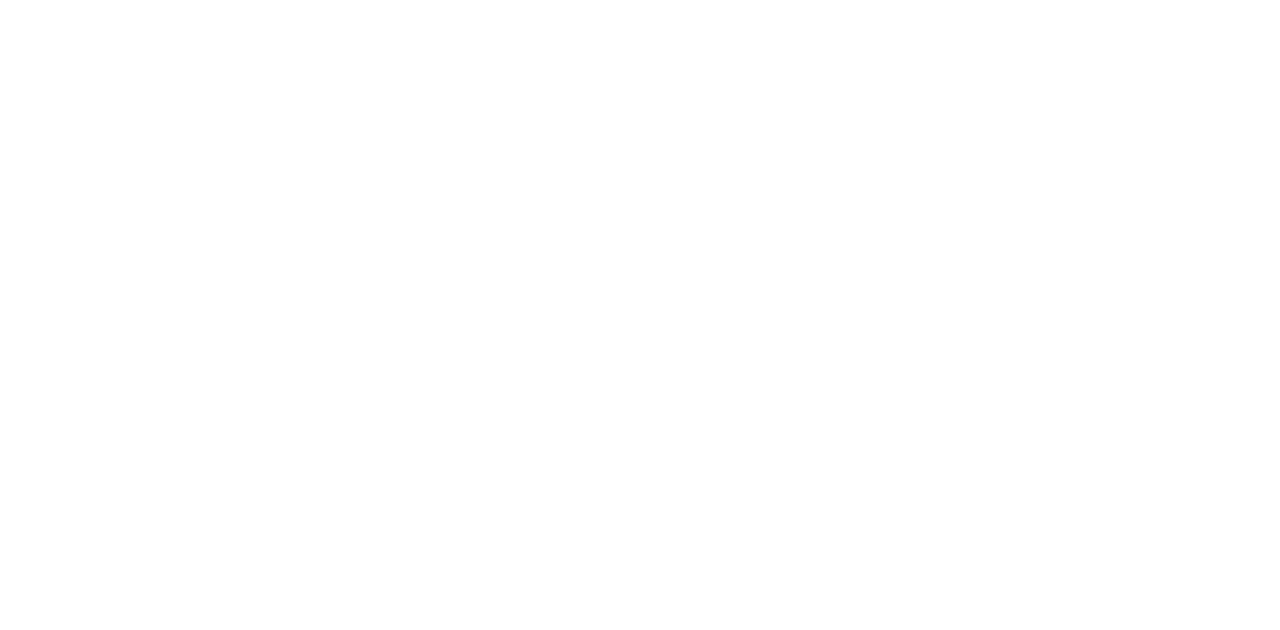
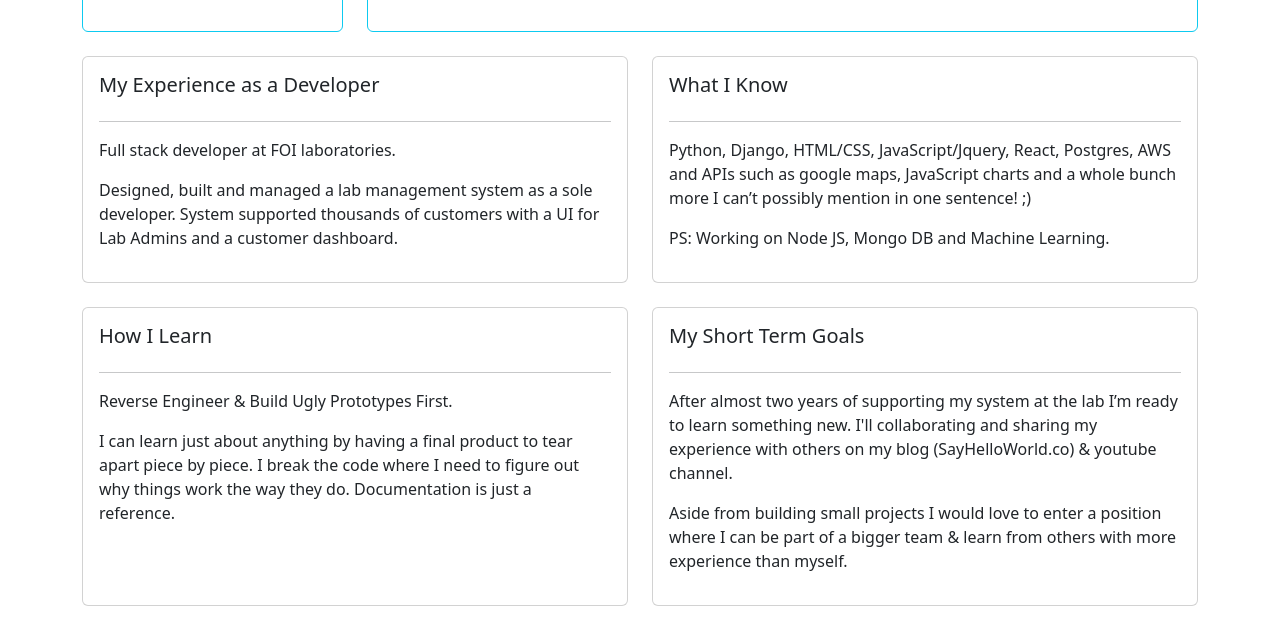
Before and after one commit to KhanFaheed/MyResume, a Django app: page / in a window 1280 px wide. Before the commit the part shown is empty. Shown: the part 1504-2134 px from the top of the page. Before the commit the page ends 25 px from the top, so only its background shows below. Run offline with Django 5.2, Linux system fonts and the light colour scheme.

Commit message:
final commit

```diff
--- a/base/templates/base/home.html
+++ b/base/templates/base/home.html
@@ -1 +1,88 @@
-<h3>Hello World!</h3>
+
+{% load static %}
+<!DOCTYPE html>
+<html lang="en">
+<head>
+    <title>Document</title>
+    <link rel="stylesheet" href="{% static 'css/main.css'  %}">
+    <link href="https://cdn.jsdelivr.net/npm/bootstrap@5.3.3/dist/css/bootstrap.min.css" rel="stylesheet" integrity="sha384-QWTKZyjpPEjISv5WaRU9OFeRpok6YctnYmDr5pNlyT2bRjXh0JMhjY6hW+ALEwIH" crossorigin="anonymous">
+</head>
+<body>
+    <br>
+    <div class="container">
+
+        <div class="row">
+          <div class="col-md-3">
+            <div class="card card-body h-100  border-info" id="profile-wrapper">
+                <img id="profile-pic" src="{% static '/images/Profile.jpg'%}" >
+                <hr>
+                <h4>Hi I'm Faheed!</h4>
+                <p>I love coding, doing research and collaborating</p>
+            </div>
+          </div>
+
+          <div class="col-md-9">
+            <div class="card card-body h-100  border-info">
+                <h4>My First Job as a Developer</h4>
+                <hr>
+                <p>3 months after writing my first Hello World program on September 8th 2017 (While working in the marketing department) I had convinced my boss to let me take a stab at building a better version of the outdated laboratory management system my company was running on.</p>
+
+                <p>Before I knew it we transitioned from the old system and we're on to mine. My newbie self was now in charge of hosting hundreds of thousands of lab samples and supporting thousands of clients.</p>
+
+                <p>From this you’ll see that I’m someone that jumps before I can talk myself out of doing something scary.</p>
+
+                <ul class="social-links">
+                    <li><img class="social" src="{% static 'images/facebook.png' %}"></li>
+                    <li><img class="social" src="{% static 'images/linkedin.png' %}"></li>
+                    <li><img class="social" src="{% static 'images/twitter.png' %}"></li>
+                    <li><img class="social" src="{% static 'images/youtube.png' %}"></li>
+                </ul>
+
+            </div>
+          </div>
+
+        </div>
+      <br>
+        <div class="row">
+            <div class="col-md-6">
+                <div class="card card-body h-100">
+					<h5>My Experience as a Developer</h5>
+					<hr>
+					<p>Full stack developer at FOI laboratories.</p>
+					<p>Designed, built and managed a lab management system as a sole developer. System supported thousands of customers with a UI for Lab Admins and a customer dashboard.</p>
+				</div>
+            </div>
+            <div class="col-md-6">
+                <div class="card card-body h-100">
+					<h5>What I Know</h5>
+					<hr>
+					<p>Python, Django, HTML/CSS, JavaScript/Jquery, React, Postgres, AWS and APIs such as google maps, JavaScript charts and a whole bunch more I can’t possibly mention in one sentence! ;)</p>
+					<p>PS: Working on Node JS, Mongo DB and Machine Learning.</p>
+				</div>
+            </div>
+          </div>
+        <br>
+          <div class="row">
+            <div class="col-md-6">
+                <div class="card card-body h-100">
+					<h5>How I Learn</h5>
+					<hr>
+					<p>Reverse Engineer & Build Ugly Prototypes First.</p>
+
+					<p>I can learn just about anything by having a final product to tear apart piece by piece. I break the code where I need to figure out why things work the way they do. Documentation is just a reference.</p>
+				</div>
+            </div>
+            <div class="col-md-6">
+                <div class="card card-body h-100">
+					<h5>My Short Term Goals</h5>
+				<hr>
+				<p>After almost two years of supporting my system at the lab I’m ready to learn something new. I'll collaborating and sharing my experience with others on my blog (SayHelloWorld.co) & youtube channel.</p>
+				<p>Aside from building small projects I would love to enter a position where I can be part of a bigger team & learn from others with more experience than myself.</p>
+
+				</div>
+            </div>
+          </div>
+        <br>
+    </div>
+</body>
+</html>
```
Also changed, not shown: mywebsite/settings.py (+6 -2 lines), 6 other files.
